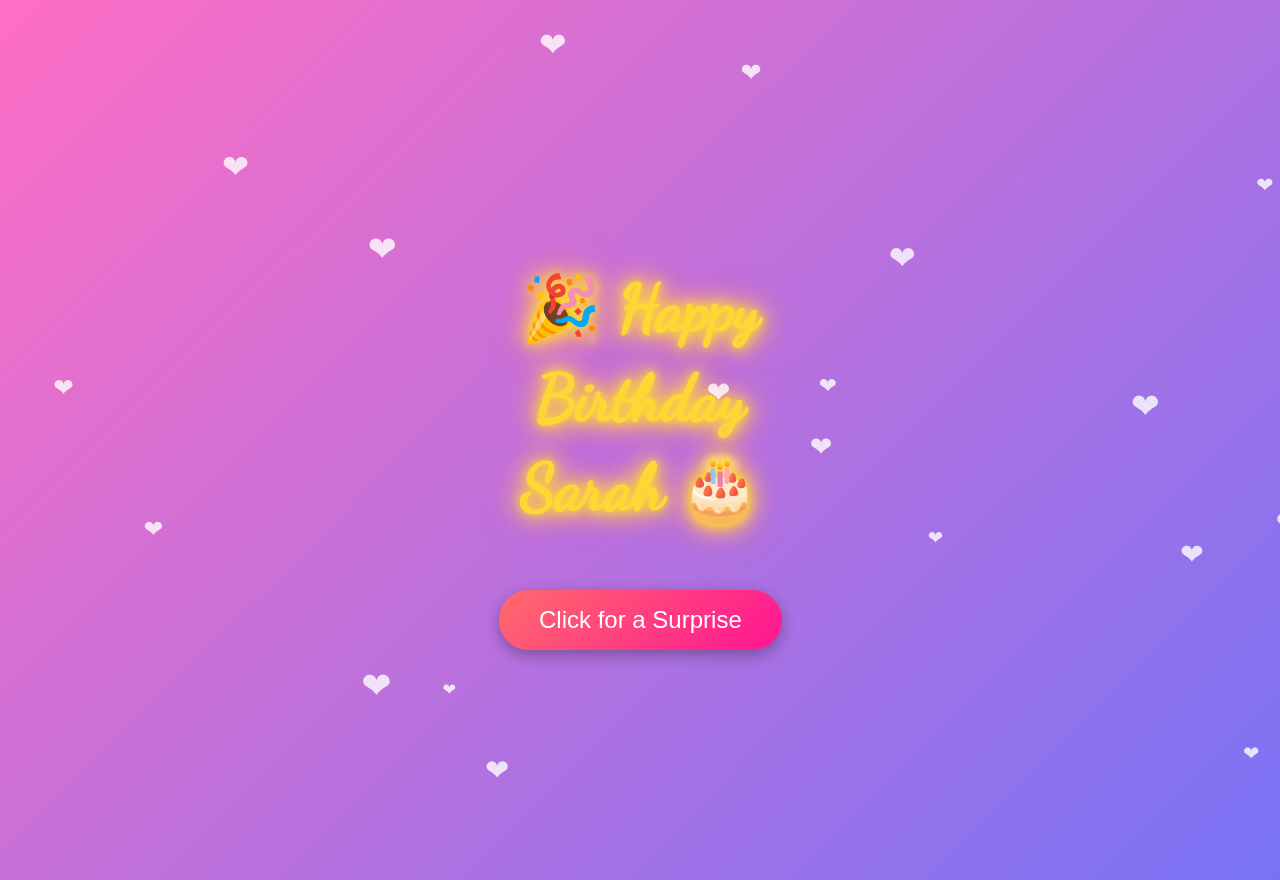
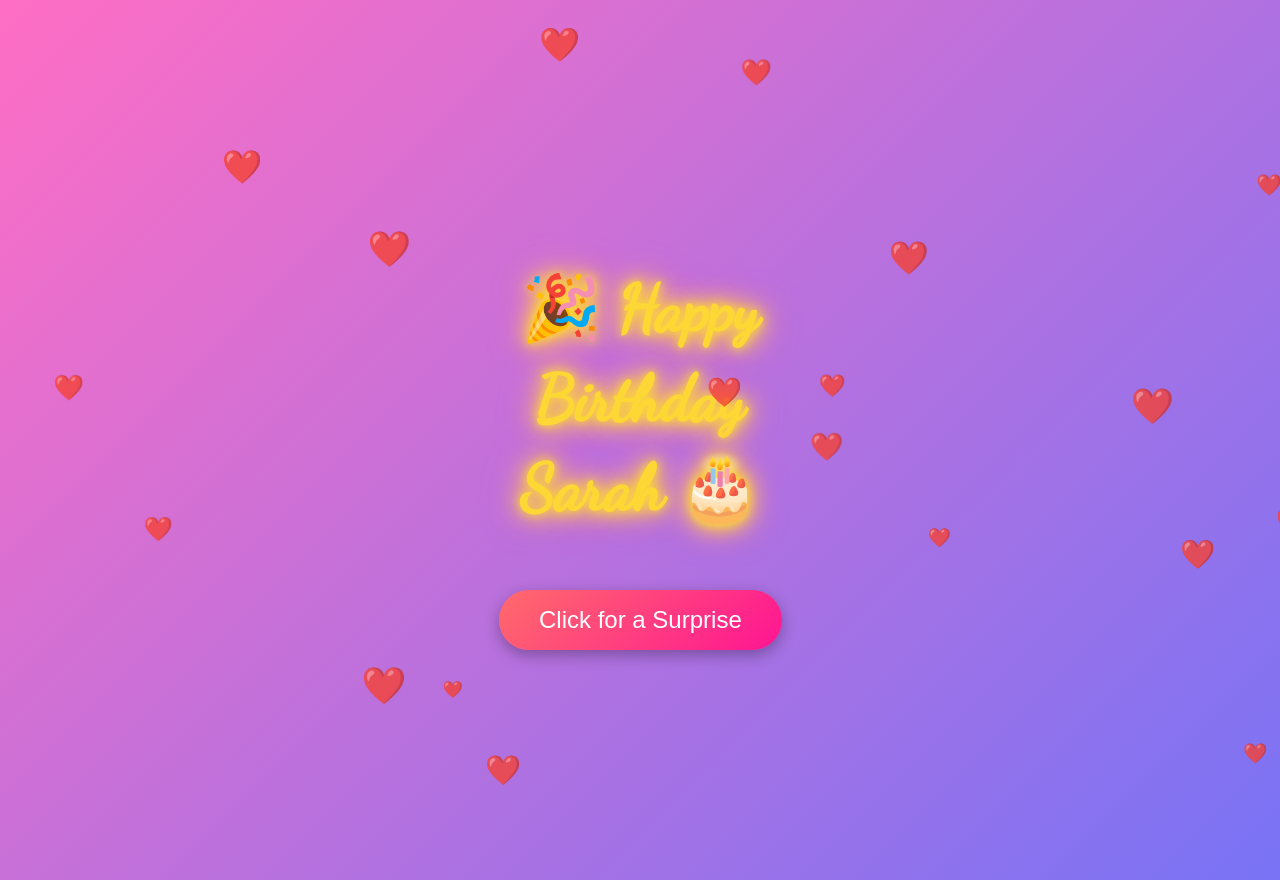
Before and after one commit to venkitotad/birthday-greetings, a plain HTML site: page index.html in a window 1280 px wide. Both pictures are taken after a click on the button "Click for a Surprise". Drawn offline with Linux system fonts and the light colour scheme.

Commit message:
Update index.html

```diff
--- a/index.html
+++ b/index.html
@@ -141,7 +141,7 @@
     function createHearts() {
       for (let i = 0; i < 20; i++) {
         const heart = document.createElement('div');
-        heart.textContent = '❤';
+        heart.textContent = '❤️';
         heart.style.position = 'fixed';
         heart.style.left = Math.random() * 100 + 'vw';
         heart.style.top = Math.random() * 100 + 'vh';
```
